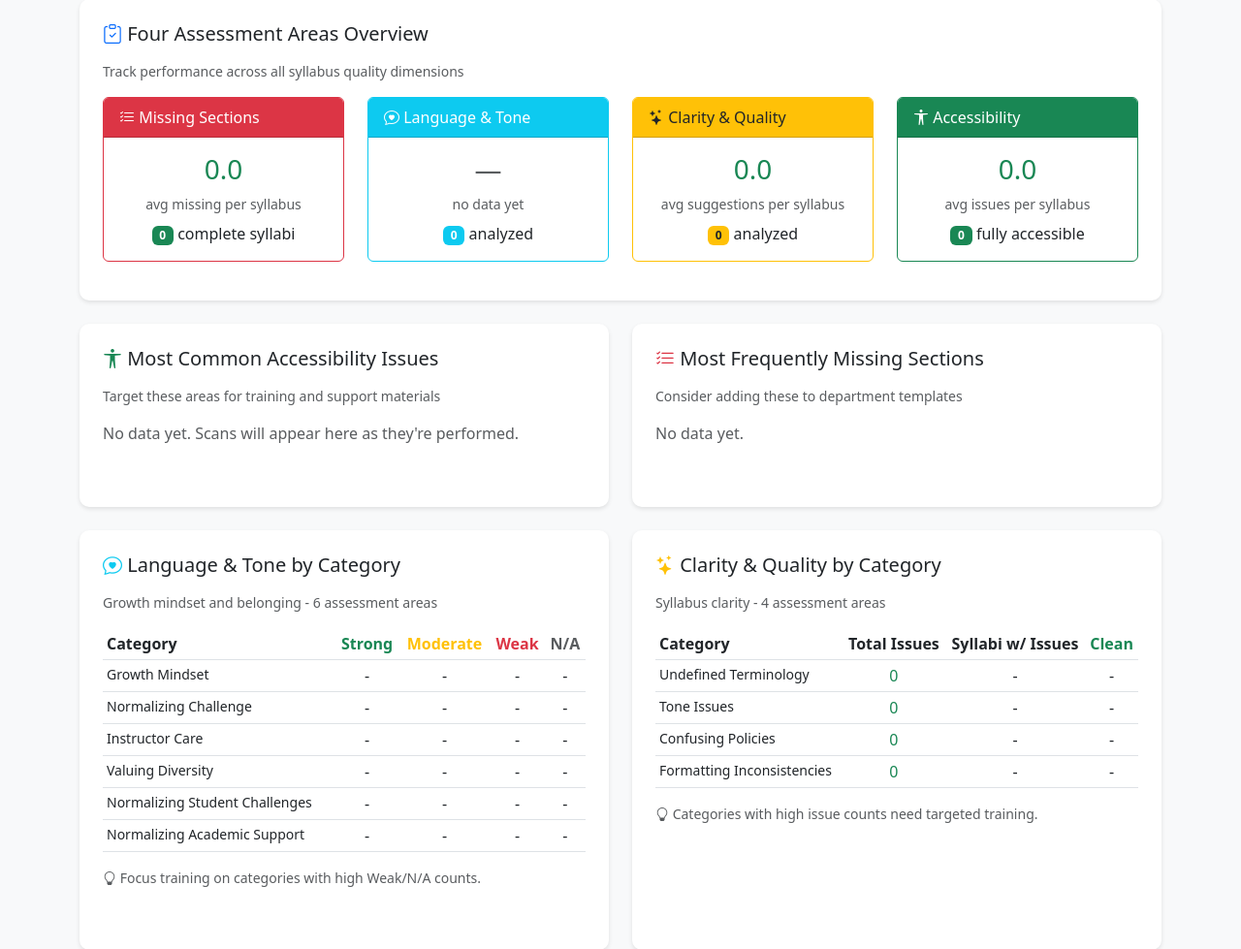
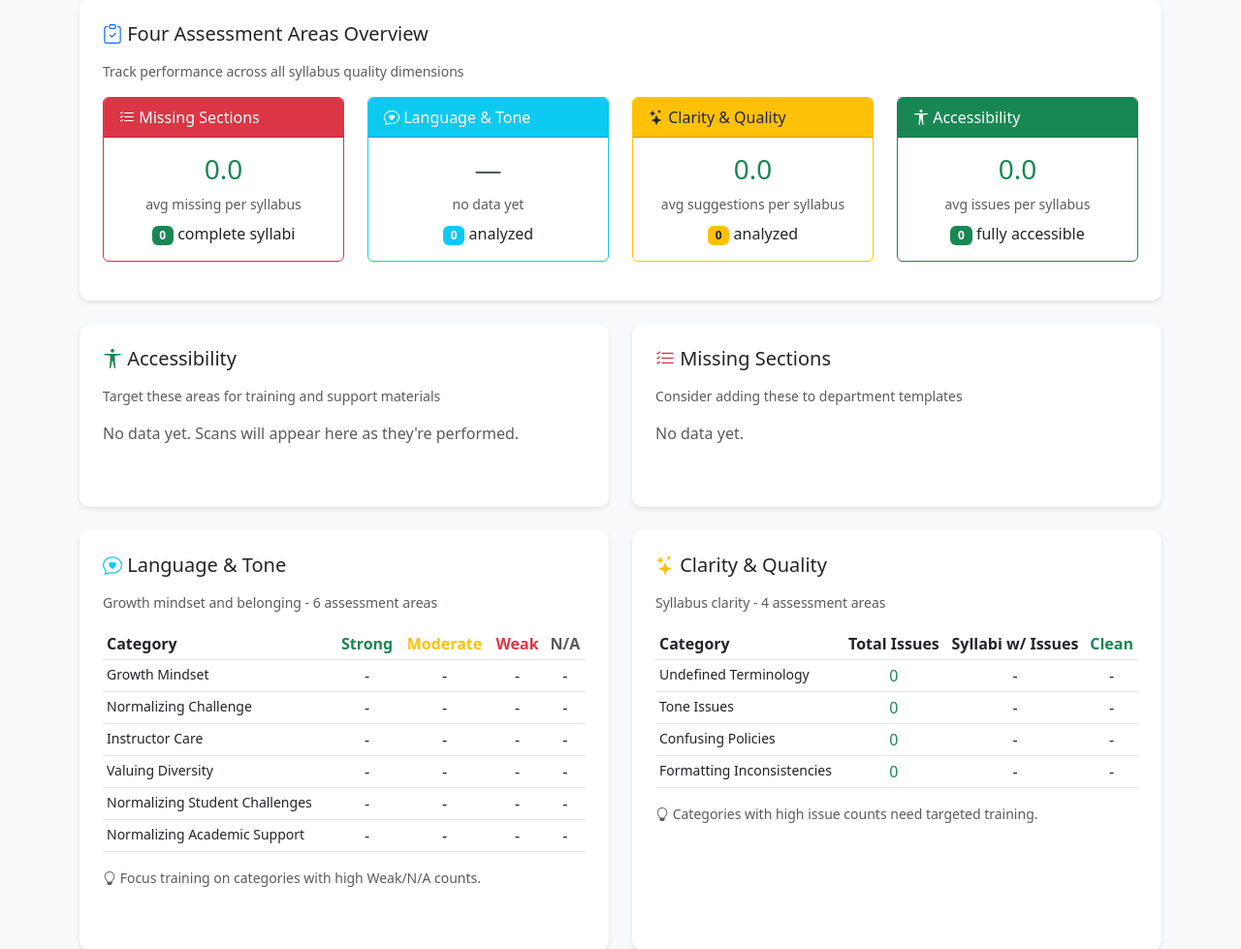
Before and after one commit to dapclark/syllabus-checker, a Flask app: page /admin/analytics in a window 1280 px wide. Shown: the part 175-1154 px from the top of the page at 97% size. Run offline with Flask 3, Linux system fonts and the light colour scheme; data that the repository does not hold is empty; parts of the project's set-up code (start-up, migrations or seed data) failed here and were passed over.

Commit message:
Simplify section headings to match assessment area boxes
- "Most Common Accessibility Issues" → "Accessibility"
- "Most Frequently Missing Sections" → "Missing Sections"
- "Language & Tone by Category" → "Language & Tone"
- "Clarity & Quality by Category" → "Clarity & Quality"

Co-Authored-By: Claude Opus 4.5 <noreply@anthropic.com>

```diff
--- a/templates/admin_analytics.html
+++ b/templates/admin_analytics.html
@@ -215,7 +215,7 @@
             <!-- Common Issues -->
             <div class="col-lg-6 mb-4">
                 <div class="chart-container h-100">
-                    <h5 class="mb-3"><i class="bi bi-universal-access text-success"></i> Most Common Accessibility Issues</h5>
+                    <h5 class="mb-3"><i class="bi bi-universal-access text-success"></i> Accessibility</h5>
                     <p class="text-muted small">Target these areas for training and support materials</p>
 
                     {% if common_issues %}
@@ -238,7 +238,7 @@
             <!-- Missing Sections Frequency -->
             <div class="col-lg-6 mb-4">
                 <div class="chart-container h-100">
-                    <h5 class="mb-3"><i class="bi bi-list-check text-danger"></i> Most Frequently Missing Sections</h5>
+                    <h5 class="mb-3"><i class="bi bi-list-check text-danger"></i> Missing Sections</h5>
                     <p class="text-muted small">Consider adding these to department templates</p>
 
                     {% if missing_sections_freq %}
@@ -264,7 +264,7 @@
             <!-- Language & Tone Subcategories (6 areas) -->
             <div class="col-lg-6 mb-4">
                 <div class="chart-container h-100">
-                    <h5 class="mb-3"><i class="bi bi-chat-heart text-info"></i> Language & Tone by Category</h5>
+                    <h5 class="mb-3"><i class="bi bi-chat-heart text-info"></i> Language & Tone</h5>
                     <p class="text-muted small">Growth mindset and belonging - 6 assessment areas</p>
 
                     {% if language_tone_subcategories %}
@@ -313,7 +313,7 @@
             <!-- Clarity & Quality Subcategories (4 areas) -->
             <div class="col-lg-6 mb-4">
                 <div class="chart-container h-100">
-                    <h5 class="mb-3"><i class="bi bi-stars text-warning"></i> Clarity & Quality by Category</h5>
+                    <h5 class="mb-3"><i class="bi bi-stars text-warning"></i> Clarity & Quality</h5>
                     <p class="text-muted small">Syllabus clarity - 4 assessment areas</p>
 
                     {% if clarity_quality_subcategories %}
```
